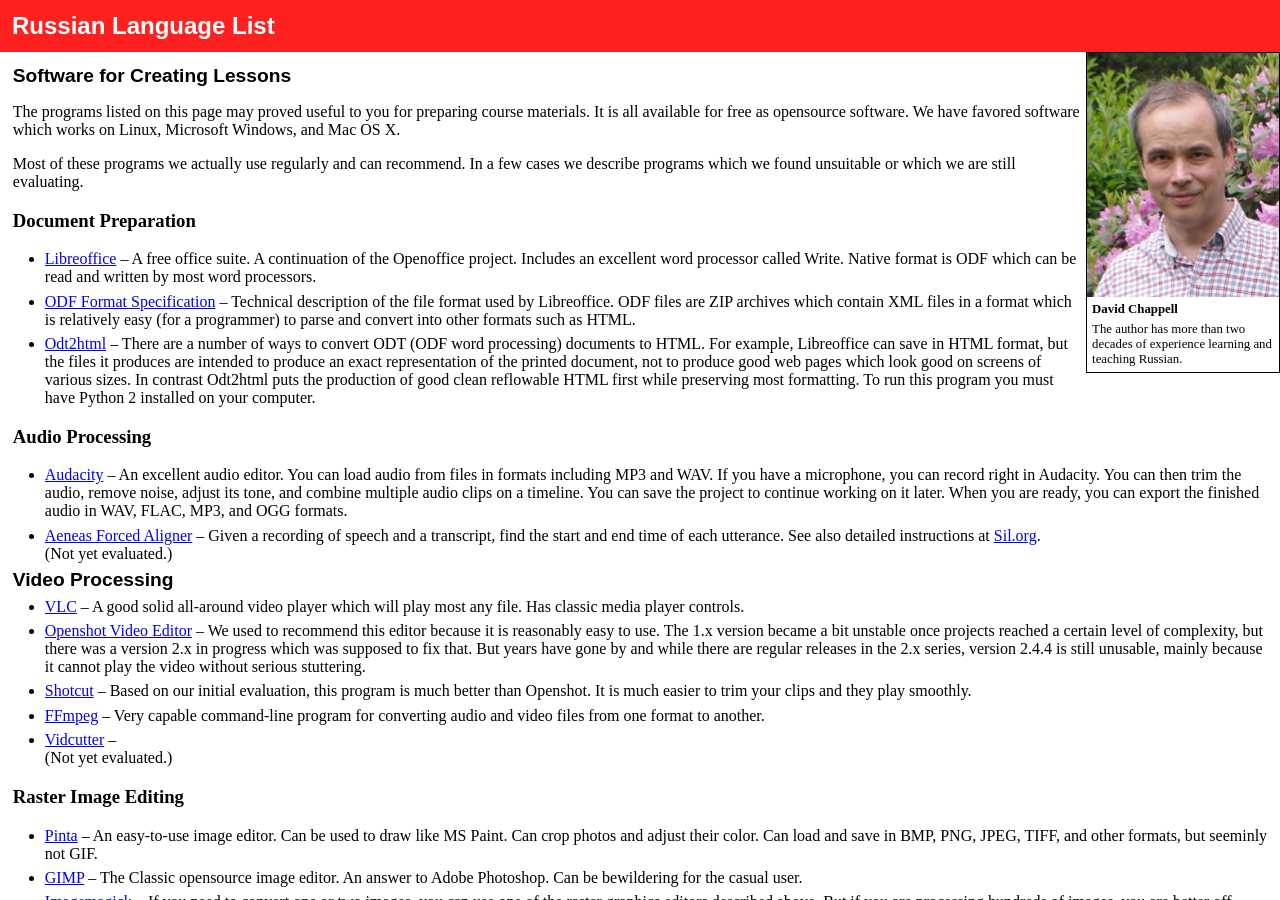
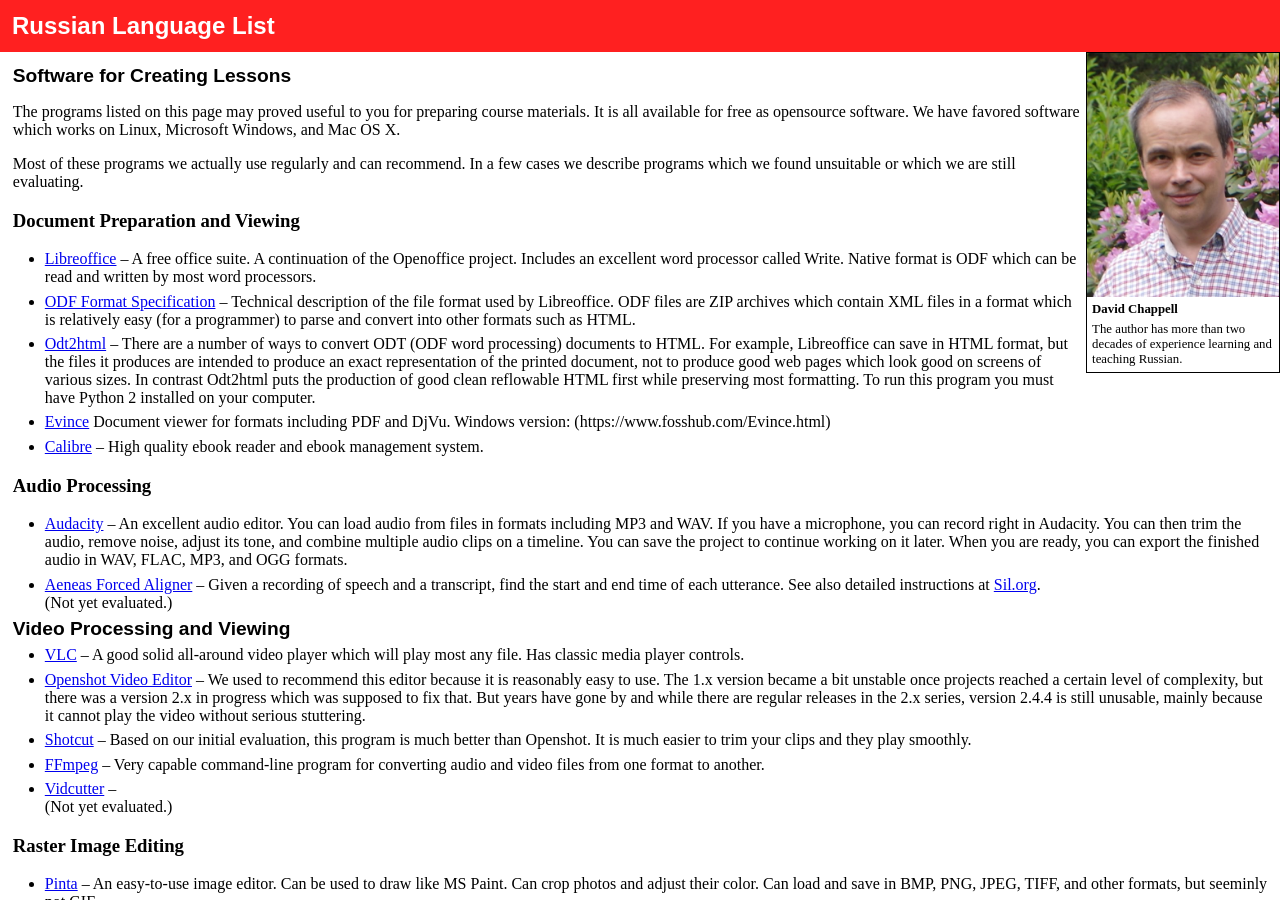
Before and after one commit to david672orford/russian-language-list, a Jekyll site: the page built from for-instructors/software.md, in a window 1280 px wide and 900 px high. Built offline with Jekyll 4.4.1, drawn with Linux system fonts in a browser that asks for light colours; our own code applies the rules of GitHub Pages for plain Markdown files.

Commit message:
added items

```diff
--- a/for-instructors/software.md
+++ b/for-instructors/software.md
@@ -8,7 +8,7 @@
 In a few cases we describe programs which we found unsuitable or
 which we are still evaluating.
 
-### Document Preparation
+### Document Preparation and Viewing
 * [Libreoffice](https://www.libreoffice.org/) --
 	A free office suite. A continuation of the Openoffice project. Includes
 	an excellent word processor called Write. Native format is ODF
@@ -26,6 +26,11 @@
 	of various sizes. In contrast Odt2html puts the production of good clean
 	reflowable HTML first while preserving most formatting. To run this
 	program you must have Python 2 installed on your computer.
+* [Evince](https://wiki.gnome.org/Apps/Evince/)
+	Document viewer for formats including PDF and DjVu.
+	Windows version: (https://www.fosshub.com/Evince.html)
+* [Calibre](https://calibre-ebook.com/) --
+	High quality ebook reader and ebook management system.
 
 ### Audio Processing
 * [Audacity](https://www.audacityteam.org/) --
@@ -41,7 +46,7 @@
 	[Sil.org](http://software.sil.org/downloads/r/readingappbuilder/Reading-App-Builder-07-Using-aeneas-for-Audio-Text-Synchronization.pdf).
 	<br>(Not yet evaluated.)
 
-## Video Processing
+## Video Processing and Viewing
 * [VLC](https://www.videolan.org) --
 	A good solid all-around video player which will play most any file.
 	Has classic media player controls.
```
